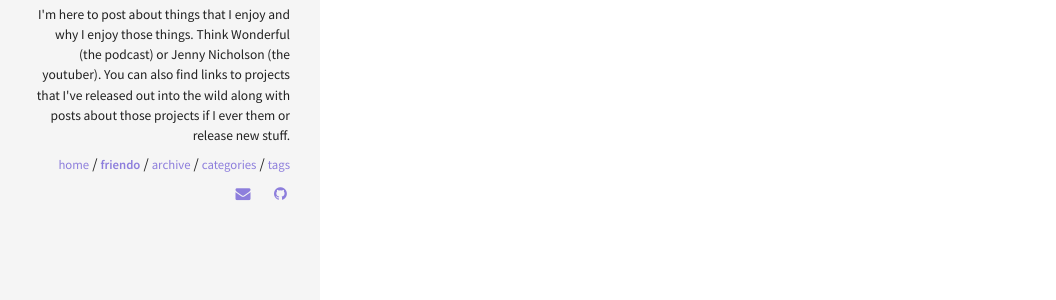
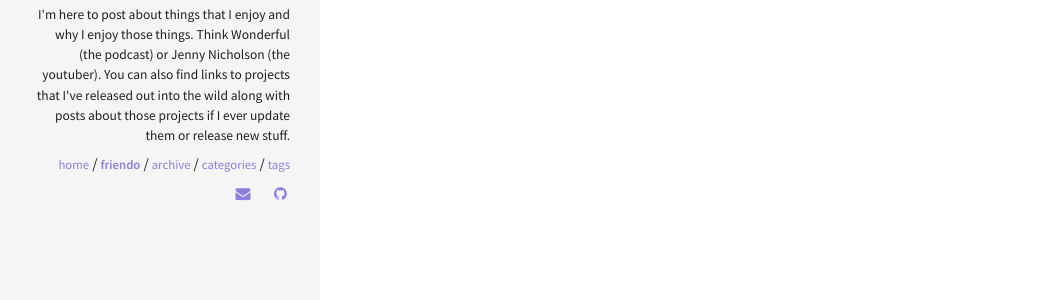
Before and after one commit to mattdelsordo/mattdelsordo.github.io, a Jekyll site: the page built from categories/index.html, in a window 1280 px wide. Shown: the part 386-686 px from the top of the page, without its empty margins (0-1056 px from the left). Built offline with Jekyll 4.4.1, drawn with Linux system fonts in a browser that asks for light colours.

Commit message:
added the single word update

```diff
--- a/_config.yml
+++ b/_config.yml
@@ -36,7 +36,7 @@
   name: Matt DelSordo
   avatar: avatar.jpg
   job: "Software Developer, Amateur Musician, Etc."
-  bio: "I'm here to post about things that I enjoy and why I enjoy those things. Think Wonderful (the podcast) or Jenny Nicholson (the youtuber). You can also find links to projects that I've released out into the wild along with posts about those projects if I ever them or release new stuff."
+  bio: "I'm here to post about things that I enjoy and why I enjoy those things. Think Wonderful (the podcast) or Jenny Nicholson (the youtuber). You can also find links to projects that I've released out into the wild along with posts about those projects if I ever update them or release new stuff."
   email: mattdelsordo@gmail.com
   # disqus-shortname:
   # twitter: #username
```
